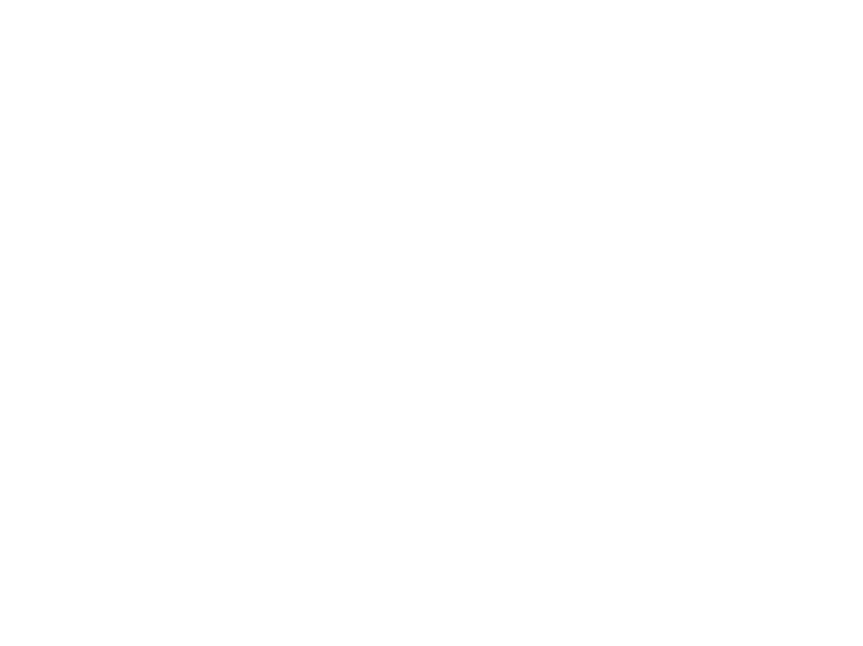
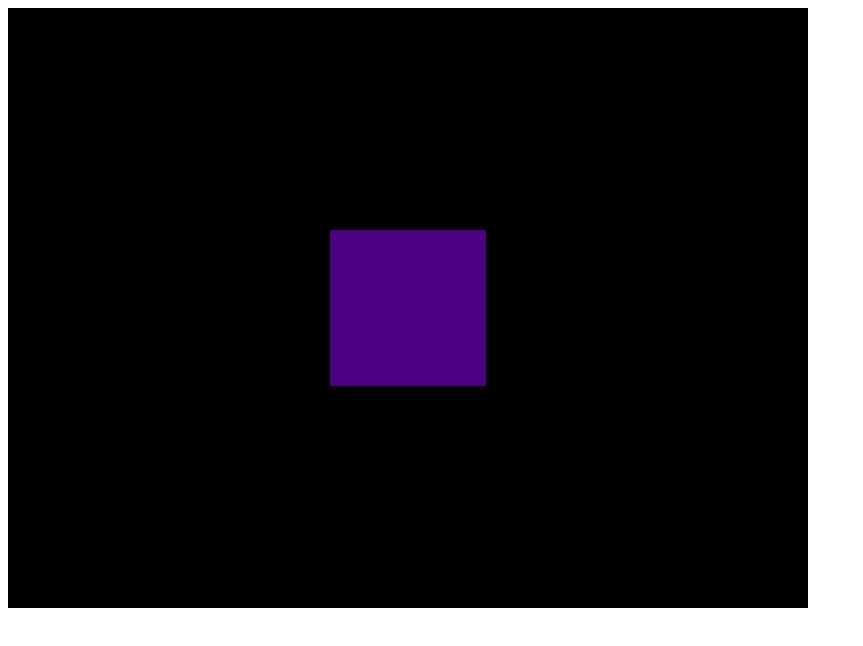
Before and after one commit to KristianPeterZwart/THREEJS, a plain HTML site: page CHAPTER1/LESSON3-BASICSCENE/index.html in a window 1280 px wide. Shown: the whole page, without its empty margins (0-863 px from the left). Drawn offline with Linux system fonts and the light colour scheme.

Commit message:
First rendered Cube

```diff
--- a/CHAPTER1/LESSON3-BASICSCENE/index.html
+++ b/CHAPTER1/LESSON3-BASICSCENE/index.html
@@ -7,6 +7,7 @@
     <title>03 - Basic Scene</title>
 </head>
 <body>
+    <canvas class="webgl"></canvas>
 <script src="./three.min.js"></script>
 <script src="./script.js"></script>
 </body>
--- a/CHAPTER1/LESSON3-BASICSCENE/script.js
+++ b/CHAPTER1/LESSON3-BASICSCENE/script.js
@@ -1 +1,30 @@
-console.log(THREE)
+
+
+// Scene
+const scene = new THREE.Scene()
+
+// Red cube
+const geometry = new THREE.BoxGeometry(1, 1, 1)
+const material = new THREE.MeshBasicMaterial({ color: 'indigo' })
+const mesh = new THREE.Mesh(geometry, material)
+scene.add(mesh)
+
+// Sizes
+const sizes = {
+    width: 800,
+    height: 600
+}
+
+// Camera
+const camera = new THREE.PerspectiveCamera(75, sizes.width / sizes.height)
+camera.position.z = 3
+scene.add(camera)
+
+// Renderer
+const canvas = document.querySelector('.webgl')
+const renderer = new THREE.WebGLRenderer({
+    canvas: canvas
+})
+renderer.setSize(sizes.width, sizes.height)
+
+renderer.render(scene, camera)
```
